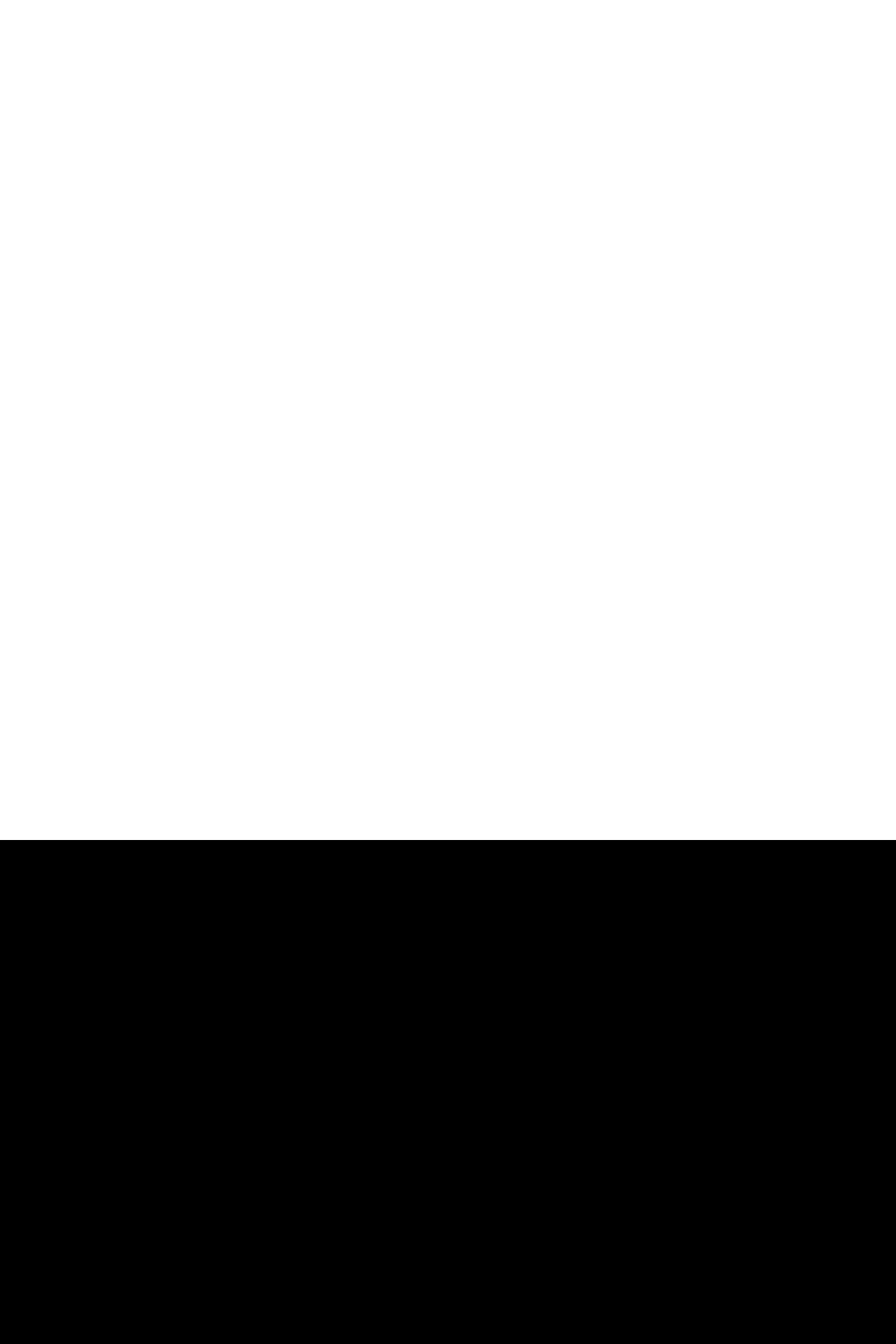
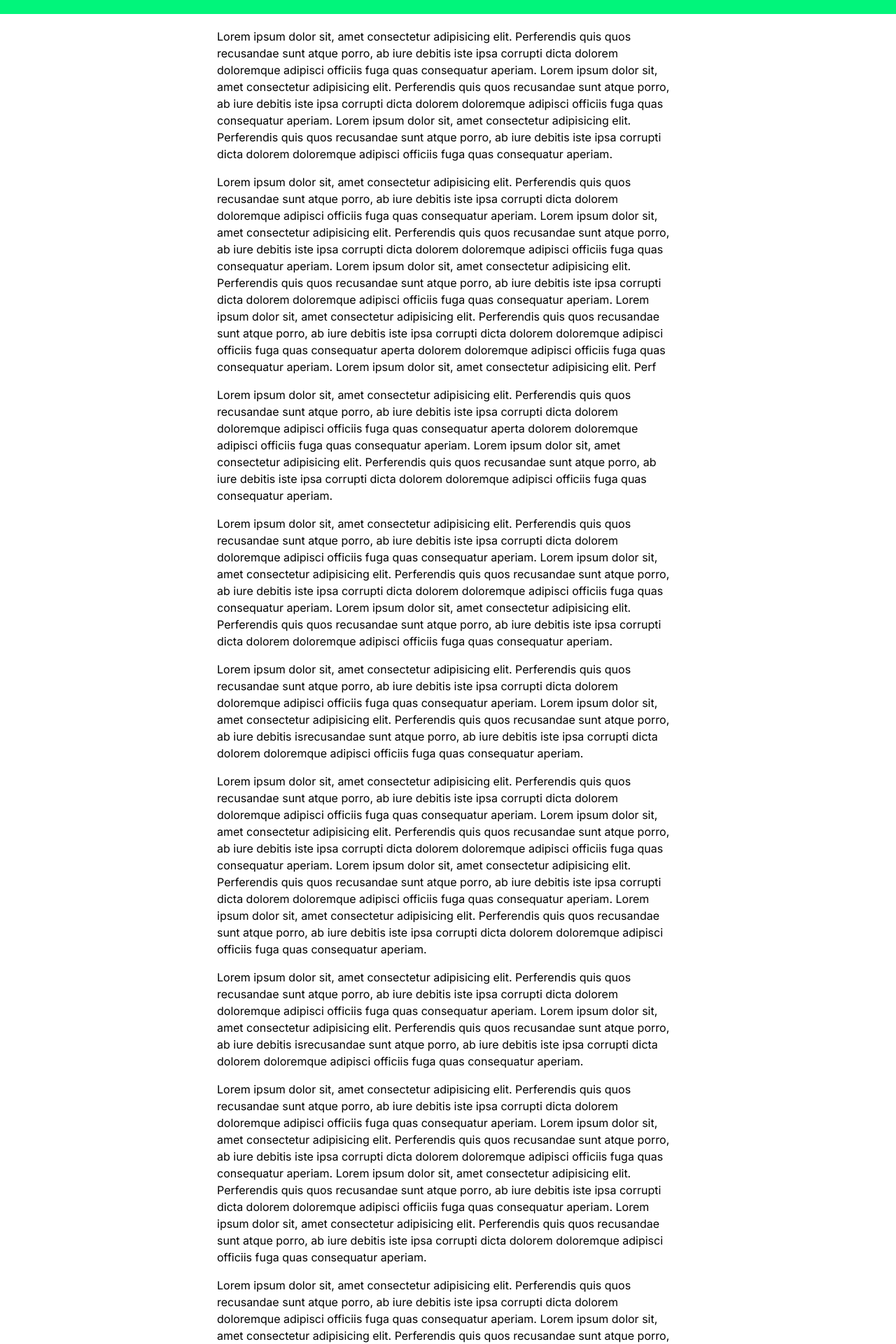
Before and after one commit to malikkotb/motion, a Next.js app: page / in a window 1280 px wide. Shown: the top 1920 px of the page at 70% size. Built offline with nearby package versions, Linux system fonts and the light colour scheme.

Commit message:
scroll based animation

```diff
--- a/app/page.tsx
+++ b/app/page.tsx
@@ -10,8 +10,8 @@ export default function Home() {
       {/* <MotionFoundations /> */}
       {/* <Gestures /> */}
       {/* <AnimationControls /> */}
-      <ViewBasedAnimations />
-      {/* <ScrollAnimations /> */}
+      {/* <ViewBasedAnimations /> */}
+      <ScrollAnimations />
     </main>
   );
 }
--- a/components/ScrollAnimations.tsx
+++ b/components/ScrollAnimations.tsx
@@ -1,6 +1,155 @@
+"use client";
+import { motion, useScroll, useSpring, useTransform } from "framer-motion";
+export default function ScrollAnimations() {
+  const { scrollYProgress } = useScroll();
 
-export default function ScrollAnimations() {
+  //  to add spring to the progress bar: useSpring hook
+  const scaleX = useSpring(scrollYProgress); // takes in a static motion value
+
+  const background = useTransform(
+    scrollYProgress,
+    // 2nd argument is an array of values that you want to map from
+    [0, 1],
+    // 3rd argument is array of values that you want to map to (outputRange)
+    ["rgb(96, 1, 245)", "rgb(1, 245, 123)"]
+  );
+
   return (
-    <div>ScrollAnimations</div>
-  )
+    <div>
+      <motion.div
+        style={{
+          // scaleX: scrollYProgress,
+          scaleX: scaleX,
+          background: background,
+        }}
+        className=" origin-left sticky top-0 w-full h-5 "
+      ></motion.div>
+
+      <div className=" max-w-[700px] m-auto gap-4 flex flex-col p-5">
+        <p>
+          Lorem ipsum dolor sit, amet consectetur adipisicing elit. Perferendis
+          quis quos recusandae sunt atque porro, ab iure debitis iste ipsa
+          corrupti dicta dolorem doloremque adipisci officiis fuga quas
+          consequatur aperiam. Lorem ipsum dolor sit, amet consectetur
+          adipisicing elit. Perferendis quis quos recusandae sunt atque porro,
+          ab iure debitis iste ipsa corrupti dicta dolorem doloremque adipisci
+          officiis fuga quas consequatur aperiam. Lorem ipsum dolor sit, amet
+          consectetur adipisicing elit. Perferendis quis quos recusandae sunt
+          atque porro, ab iure debitis iste ipsa corrupti dicta dolorem
+          doloremque adipisci officiis fuga quas consequatur aperiam.
+        </p>
+
+        <p>
+          Lorem ipsum dolor sit, amet consectetur adipisicing elit. Perferendis
+          quis quos recusandae sunt atque porro, ab iure debitis iste ipsa
+          corrupti dicta dolorem doloremque adipisci officiis fuga quas
+          consequatur aperiam. Lorem ipsum dolor sit, amet consectetur
+          adipisicing elit. Perferendis quis quos recusandae sunt atque porro,
+          ab iure debitis iste ipsa corrupti dicta dolorem doloremque adipisci
+          officiis fuga quas consequatur aperiam. Lorem ipsum dolor sit, amet
+          consectetur adipisicing elit. Perferendis quis quos recusandae sunt
+          atque porro, ab iure debitis iste ipsa corrupti dicta dolorem
+          doloremque adipisci officiis fuga quas consequatur aperiam. Lorem
+          ipsum dolor sit, amet consectetur adipisicing elit. Perferendis quis
+          quos recusandae sunt atque porro, ab iure debitis iste ipsa corrupti
+          dicta dolorem doloremque adipisci officiis fuga quas consequatur
+          aperta dolorem doloremque adipisci officiis fuga quas consequatur
+          aperiam. Lorem ipsum dolor sit, amet consectetur adipisicing elit.
+          Perf
+        </p>
+
+        <p>
+          Lorem ipsum dolor sit, amet consectetur adipisicing elit. Perferendis
+          quis quos recusandae sunt atque porro, ab iure debitis iste ipsa
+          corrupti dicta dolorem doloremque adipisci officiis fuga quas
+          consequatur aperta dolorem doloremque adipisci officiis fuga quas
+          consequatur aperiam. Lorem ipsum dolor sit, amet consectetur
+          adipisicing elit. Perferendis quis quos recusandae sunt atque porro,
+          ab iure debitis iste ipsa corrupti dicta dolorem doloremque adipisci
+          officiis fuga quas consequatur aperiam.
+        </p>
+
+        <p>
+          Lorem ipsum dolor sit, amet consectetur adipisicing elit. Perferendis
+          quis quos recusandae sunt atque porro, ab iure debitis iste ipsa
+          corrupti dicta dolorem doloremque adipisci officiis fuga quas
+          consequatur aperiam. Lorem ipsum dolor sit, amet consectetur
+          adipisicing elit. Perferendis quis quos recusandae sunt atque porro,
+          ab iure debitis iste ipsa corrupti dicta dolorem doloremque adipisci
+          officiis fuga quas consequatur aperiam. Lorem ipsum dolor sit, amet
+          consectetur adipisicing elit. Perferendis quis quos recusandae sunt
+          atque porro, ab iure debitis iste ipsa corrupti dicta dolorem
+          doloremque adipisci officiis fuga quas consequatur aperiam.
+        </p>
+
+        <p>
+          Lorem ipsum dolor sit, amet consectetur adipisicing elit. Perferendis
+          quis quos recusandae sunt atque porro, ab iure debitis iste ipsa
+          corrupti dicta dolorem doloremque adipisci officiis fuga quas
+          consequatur aperiam. Lorem ipsum dolor sit, amet consectetur
+          adipisicing elit. Perferendis quis quos recusandae sunt atque porro,
+          ab iure debitis isrecusandae sunt atque porro, ab iure debitis iste
+          ipsa corrupti dicta dolorem doloremque adipisci officiis fuga quas
+          consequatur aperiam.
+        </p>
+
+        <p>
+          Lorem ipsum dolor sit, amet consectetur adipisicing elit. Perferendis
+          quis quos recusandae sunt atque porro, ab iure debitis iste ipsa
+          corrupti dicta dolorem doloremque adipisci officiis fuga quas
+          consequatur aperiam. Lorem ipsum dolor sit, amet consectetur
+          adipisicing elit. Perferendis quis quos recusandae sunt atque porro,
+          ab iure debitis iste ipsa corrupti dicta dolorem doloremque adipisci
+          officiis fuga quas consequatur aperiam. Lorem ipsum dolor sit, amet
+          consectetur adipisicing elit. Perferendis quis quos recusandae sunt
+          atque porro, ab iure debitis iste ipsa corrupti dicta dolorem
+          doloremque adipisci officiis fuga quas consequatur aperiam. Lorem
+          ipsum dolor sit, amet consectetur adipisicing elit. Perferendis quis
+          quos recusandae sunt atque porro, ab iure debitis iste ipsa corrupti
+          dicta dolorem doloremque adipisci officiis fuga quas consequatur
+          aperiam.
+        </p>
+        <p>
+          Lorem ipsum dolor sit, amet consectetur adipisicing elit. Perferendis
+          quis quos recusandae sunt atque porro, ab iure debitis iste ipsa
+          corrupti dicta dolorem doloremque adipisci officiis fuga quas
+          consequatur aperiam. Lorem ipsum dolor sit, amet consectetur
+          adipisicing elit. Perferendis quis quos recusandae sunt atque porro,
+          ab iure debitis isrecusandae sunt atque porro, ab iure debitis iste
+          ipsa corrupti dicta dolorem doloremque adipisci officiis fuga quas
+          consequatur aperiam.
+        </p>
+
+        <p>
+          Lorem ipsum dolor sit, amet consectetur adipisicing elit. Perferendis
+          quis quos recusandae sunt atque porro, ab iure debitis iste ipsa
+          corrupti dicta dolorem doloremque adipisci officiis fuga quas
+          consequatur aperiam. Lorem ipsum dolor sit, amet consectetur
+          adipisicing elit. Perferendis quis quos recusandae sunt atque porro,
+          ab iure debitis iste ipsa corrupti dicta dolorem doloremque adipisci
+          officiis fuga quas consequatur aperiam. Lorem ipsum dolor sit, amet
+          consectetur adipisicing elit. Perferendis quis quos recusandae sunt
+          atque porro, ab iure debitis iste ipsa corrupti dicta dolorem
+          doloremque adipisci officiis fuga quas consequatur aperiam. Lorem
+          ipsum dolor sit, amet consectetur adipisicing elit. Perferendis quis
+          quos recusandae sunt atque porro, ab iure debitis iste ipsa corrupti
+          dicta dolorem doloremque adipisci officiis fuga quas consequatur
+          aperiam.
+        </p>
+
+        <p>
+          Lorem ipsum dolor sit, amet consectetur adipisicing elit. Perferendis
+          quis quos recusandae sunt atque porro, ab iure debitis iste ipsa
+          corrupti dicta dolorem doloremque adipisci officiis fuga quas
+          consequatur aperiam. Lorem ipsum dolor sit, amet consectetur
+          adipisicing elit. Perferendis quis quos recusandae sunt atque porro,
+          ab iure debitis iste ipsa corrupti dicta dolorem doloremque adipisci
+          officiis fuga quas consequatur aperiam. Lorem ipsum dolor sit, amet
+          consectetur adipisicing elit. Perferendis quis quos recusandae sunt
+          atque porro, ab iure debitis iste ipsa corrupti dicta dolorem
+          doloremque adipisci officiis fuga quas consequatur aperiam.
+        </p>
+      </div>
+    </div>
+  );
 }
```
